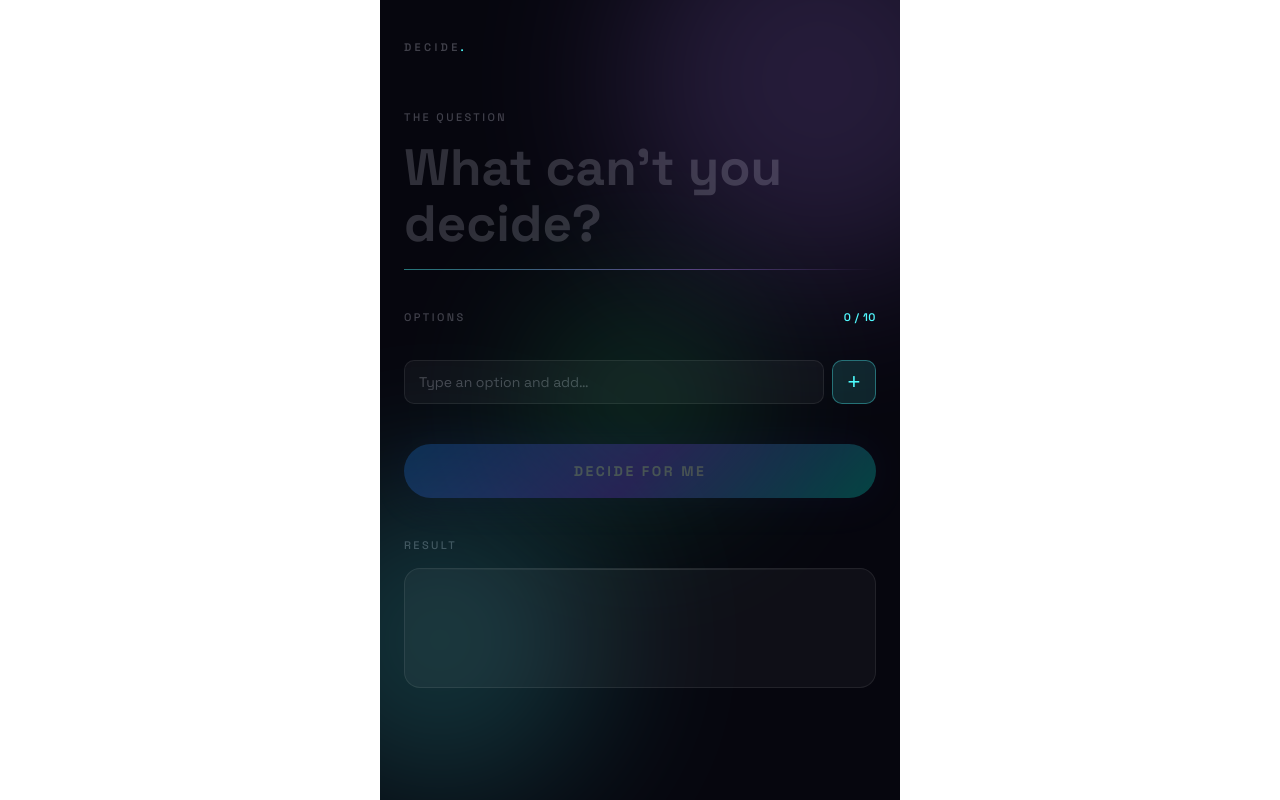
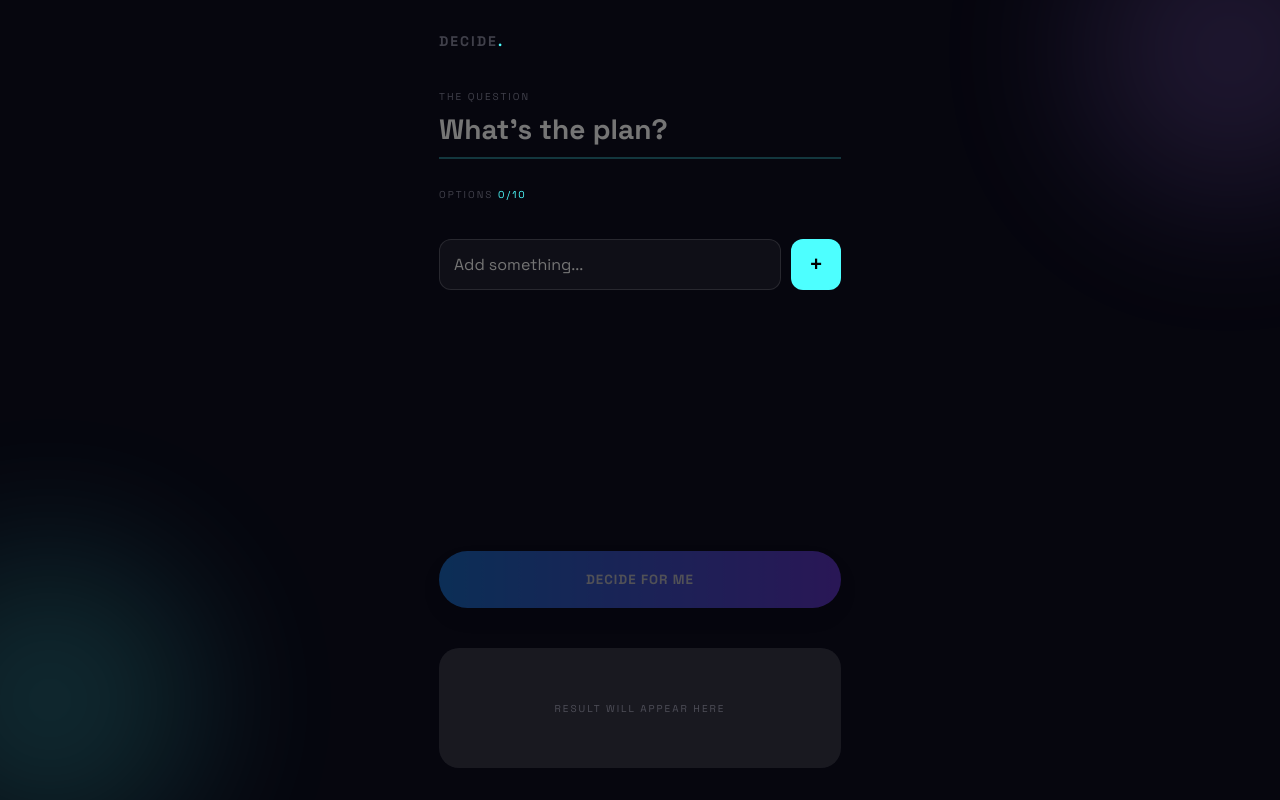
Before and after one commit to migasmiga67/sixseven, a plain HTML site: page index.html in a window 1280 px wide. Drawn offline with Linux system fonts and the light colour scheme.

Commit message:
Add files via upload

```diff
--- a/index.html
+++ b/index.html
@@ -1,175 +1,268 @@
-
+<!DOCTYPE html>
+<html lang="pl">
+<head>
+    <meta charset="UTF-8">
+    <meta name="viewport" content="width=device-width, initial-scale=1.0, viewport-fit=cover">
+    <title>Decide App</title>
     <style>
         @import url('https://fonts.googleapis.com/css2?family=Space+Grotesk:wght@300;400;500;600;700&display=swap');
-  *{margin:0;padding:0;box-sizing:border-box}
-  :root{
-    --bg:#06060e;--surface:rgba(255,255,255,0.04);--surface2:rgba(255,255,255,0.07);
-    --blue:#4DFFFF;--purple:#B47FFF;--green:#39FF96;
-    --blue-dim:rgba(77,255,255,0.12);
-    --text:#F0F0FF;--text-muted:rgba(240,240,255,0.45);--text-dim:rgba(240,240,255,0.25);
-    --border:rgba(255,255,255,0.08);--border-hi:rgba(77,255,255,0.3);
-    --r:16px;--r-sm:10px;--r-full:100px;
-    --ff:'Space Grotesk',sans-serif;
+
+        * {
+            margin: 0;
+            padding: 0;
+            box-sizing: border-box;
+            -webkit-tap-highlight-color: transparent;
         }
-  .app{background:var(--bg);font-family:var(--ff);color:var(--text);min-height:100dvh;padding:2.5rem 1.5rem 3rem;max-width:520px;margin:0 auto;display:flex;flex-direction:column;position:relative;overflow:hidden;}
-  .bg-glow{position:absolute;pointer-events:none;border-radius:50%;filter:blur(80px);opacity:0.18;}
-  .bg-glow-1{width:400px;height:400px;background:var(--purple);top:-120px;right:-120px;}
-  .bg-glow-2{width:320px;height:320px;background:var(--blue);bottom:0;left:-100px;}
-  .bg-glow-3{width:200px;height:200px;background:var(--green);top:50%;left:50%;transform:translate(-50%,-50%);}
-  .wordmark{font-size:11px;font-weight:600;letter-spacing:0.3em;text-transform:uppercase;color:var(--text-dim);margin-bottom:3.5rem;position:relative;}
-  .wordmark span{color:var(--blue);}
-  .hero{position:relative;margin-bottom:2.5rem;}
-  .hero-label{font-size:11px;font-weight:500;letter-spacing:0.22em;text-transform:uppercase;color:var(--text-dim);margin-bottom:1rem;}
-  .hero-input{width:100%;background:transparent;border:none;outline:none;font-family:var(--ff);font-size:clamp(2rem,7vw,3.2rem);font-weight:700;color:var(--text);line-height:1.1;caret-color:var(--blue);resize:none;overflow:hidden;}
-  .hero-input::placeholder{color:rgba(240,240,255,0.18);}
-  .hero-underline{height:1px;margin-top:1rem;background:linear-gradient(90deg,var(--blue) 0%,var(--purple) 60%,transparent 100%);opacity:0.45;transition:opacity 0.3s;}
-  .hero-input:focus~.hero-underline{opacity:1;}
-  .section-head{display:flex;align-items:center;justify-content:space-between;margin-bottom:1rem;}
-  .section-label{font-size:11px;font-weight:500;letter-spacing:0.22em;text-transform:uppercase;color:var(--text-dim);}
-  .opts-count{font-size:11px;font-weight:600;color:var(--blue);letter-spacing:0.05em;}
-  .opts-list{display:flex;flex-direction:column;gap:8px;margin-bottom:1.25rem;font-weight: 500;}
-  .opt-row{font-weight:500;display:flex;align-items:center;gap:10px;background:var(--surface);border:0.5px solid var(--border);border-radius:var(--r-sm);padding:12px 14px;transition:border-color 0.2s,background 0.2s;animation:rowIn 0.25s cubic-bezier(.34,1.56,.64,1);}
-  .opt-row.winner{border-color:var(--green);background:rgba(57,255,150,0.06);}
-  .opt-num{font-size:11px;font-weight:600;color:var(--text-dim);min-width:16px;}
-  .opt-row.winner .opt-num{color:var(--green);}
-  .del-btn{background:none;border:none;cursor:pointer;color:var(--text-dim);font-size:16px;line-height:1;padding:0;transition:color 0.15s,transform 0.15s;display:flex;align-items:center;}
-  .del-btn:hover{color:#FF6B6B;transform:scale(1.15);}
-  .add-row{display:flex;gap:8px;margin-bottom:2.5rem;}
-  .add-input{flex:1;background:var(--surface);border:0.5px solid var(--border);border-radius:var(--r-sm);padding:11px 14px;font-family:var(--ff);font-size:14px;color:var(--text);outline:none;transition:border-color 0.2s;}
-  .add-input:focus{border-color:var(--border-hi);}
-  .add-input::placeholder{color:var(--text-dim);}
-  .add-btn{background:var(--blue-dim);border:0.5px solid rgba(77,255,255,0.35);border-radius:var(--r-sm);width:44px;height:44px;color:var(--blue);font-size:22px;cursor:pointer;display:flex;align-items:center;justify-content:center;transition:background 0.2s,transform 0.15s;flex-shrink:0;}
-  .add-btn:hover{background:rgba(77,255,255,0.22);}
-  .add-btn:active{transform:scale(0.93);}
-  .cta-btn{width:100%;padding:18px;border-radius:var(--r-full);font-family:var(--ff);font-size:14px;font-weight:700;letter-spacing:0.18em;text-transform:uppercase;cursor:pointer;border:none;outline:none;position:relative;overflow:hidden;transition:transform 0.2s,box-shadow 0.3s,opacity 0.3s;background:linear-gradient(135deg,#1a8cff 0%,#7c3fff 50%,#00ffe0 100%);color:#fff;box-shadow:0 0 40px rgba(77,100,255,0.25),0 8px 32px rgba(0,0,0,0.4);margin-bottom:2.5rem;}
-  .cta-btn::before{content:'';position:absolute;top:0;left:-100%;width:100%;height:100%;background:linear-gradient(90deg,transparent,rgba(255,255,255,0.15),transparent);transition:left 0.5s;}
-  .cta-btn:hover::before{left:100%;}
-  .cta-btn:hover:not(:disabled){transform:translateY(-2px);box-shadow:0 0 60px rgba(77,100,255,0.45),0 12px 40px rgba(0,0,0,0.5);}
-  .cta-btn:active:not(:disabled){transform:scale(0.97);}
-  .cta-btn:disabled{opacity:0.25;cursor:not-allowed;}
-  .result-card{background:var(--surface);border:0.5px solid var(--border);border-radius:var(--r);padding:2rem 1.5rem;text-align:center;position:relative;overflow:hidden;transition:border-color 0.4s,box-shadow 0.4s;min-height:120px;display:flex;align-items:center;justify-content:center;}
-  .result-card::before{content:'';position:absolute;top:0;left:0;right:0;height:1px;background:linear-gradient(90deg,transparent,rgba(255,255,255,0.12),transparent);}
-  .result-card.active{border-color:rgba(57,255,150,0.4);box-shadow:0 0 60px rgba(57,255,150,0.08),inset 0 0 40px rgba(57,255,150,0.03);}
-  .result-inner{display:flex;flex-direction:column;align-items:center;gap:1rem;width:100%;}
-  .result-tag{display:inline-block;font-size:10px;font-weight:600;letter-spacing:0.25em;text-transform:uppercase;color:var(--green);border:0.5px solid rgba(57,255,150,0.35);background:rgba(57,255,150,0.08);border-radius:var(--r-full);padding:5px 14px;}
-  .result-winner{font-size:clamp(2rem,8vw,3rem);font-weight:700;color:var(--text);line-height:1.1;animation:pop 0.4s cubic-bezier(.34,1.56,.64,1);}
-  .result-sub{font-size:13px;color:var(--text-muted);line-height:1.6;font-weight:400;}
-  .spinner{width:36px;height:36px;border-radius:50%;border:2px solid rgba(77,255,255,0.15);border-top-color:var(--blue);animation:spin 0.7s linear infinite;}
-  @keyframes spin{to{transform:rotate(360deg)}}
-  @keyframes rowIn{from{opacity:0;transform:translateX(-8px)}to{opacity:1;transform:translateX(0)}}
-  @keyframes pop{from{opacity:0;transform:scale(0.7) translateY(10px)}to{opacity:1;transform:scale(1) translateY(0)}}
+
+        :root {
+            --bg: #06060e;
+            --surface: rgba(255, 255, 255, 0.04);
+            --surface2: rgba(255, 255, 255, 0.08);
+            --blue: #4DFFFF;
+            --purple: #B47FFF;
+            --green: #39FF96;
+            --text: #F0F0FF;
+            --text-dim: rgba(240, 240, 255, 0.25);
+            --border: rgba(255, 255, 255, 0.1);
+            --ff: 'Space Grotesk', sans-serif;
+        }
+
+        body {
+            background-color: var(--bg);
+            color: var(--text);
+            font-family: var(--ff);
+            /* Naprawa ucinania na iPhone i laptopach */
+            min-height: 100vh;
+            min-height: 100dvh;
+            display: flex;
+            justify-content: center;
+            overflow-x: hidden;
+        }
+
+        .app {
+            width: 100%;
+            max-width: 450px; /* Szerokość idealna na laptopa i telefon */
+            padding: env(safe-area-inset-top) 1.5rem env(safe-area-inset-bottom);
+            display: flex;
+            flex-direction: column;
+            gap: 1.5rem;
+            min-height: 100%;
+        }
+
+        /* Dekoracyjne tło */
+        .glow {
+            position: fixed;
+            width: 300px;
+            height: 300px;
+            filter: blur(80px);
+            opacity: 0.15;
+            z-index: -1;
+            border-radius: 50%;
+        }
+        .glow-1 { background: var(--purple); top: -100px; right: -100px; }
+        .glow-2 { background: var(--blue); bottom: -50px; left: -100px; }
+
+        .header { margin-top: 2rem; }
+        .wordmark { font-weight: 700; letter-spacing: 2px; font-size: 14px; color: var(--text-dim); text-transform: uppercase; }
+        .wordmark span { color: var(--blue); }
+
+        .hero-section { margin-top: 1rem; }
+        .label { font-size: 10px; text-transform: uppercase; letter-spacing: 2px; color: var(--text-dim); margin-bottom: 8px; }
+
+        .hero-input {
+            width: 100%;
+            background: transparent;
+            border: none;
+            outline: none;
+            color: var(--text);
+            font-size: 28px;
+            font-weight: 700;
+            font-family: var(--ff);
+            resize: none;
+            border-bottom: 2px solid rgba(77, 255, 255, 0.2);
+            padding-bottom: 10px;
+        }
+
+        /* Lista opcji - teraz się nie ucinają */
+        .options-container {
+            flex: 1;
+            display: flex;
+            flex-direction: column;
+            gap: 10px;
+        }
+
+        .opt-row {
+            background: var(--surface);
+            border: 1px solid var(--border);
+            padding: 14px;
+            border-radius: 12px;
+            display: flex;
+            align-items: center;
+            justify-content: space-between;
+            animation: slideIn 0.3s ease;
+        }
+
+        .opt-row.winner { border-color: var(--green); background: rgba(57, 255, 150, 0.1); }
+
+        .add-box {
+            display: flex;
+            gap: 10px;
+            margin-top: 10px;
+        }
+
+        .add-input {
+            flex: 1;
+            background: var(--surface);
+            border: 1px solid var(--border);
+            padding: 14px;
+            border-radius: 12px;
+            color: white;
+            font-family: var(--ff);
+            font-size: 16px; /* Zapobiega zoomowaniu Safari */
+            outline: none;
+        }
+
+        .add-btn {
+            background: var(--blue);
+            color: black;
+            border: none;
+            width: 50px;
+            border-radius: 12px;
+            font-weight: 700;
+            font-size: 20px;
+            cursor: pointer;
+        }
+
+        .cta-btn {
+            width: 100%;
+            padding: 20px;
+            border-radius: 50px;
+            border: none;
+            background: linear-gradient(90deg, #1a8cff, #7c3fff);
+            color: white;
+            font-family: var(--ff);
+            font-weight: 700;
+            text-transform: uppercase;
+            letter-spacing: 1px;
+            cursor: pointer;
+            box-shadow: 0 10px 20px rgba(0,0,0,0.3);
+            margin-top: auto;
+            margin-bottom: 1rem;
+        }
+
+        .cta-btn:disabled { opacity: 0.3; cursor: not-allowed; }
+
+        .result-area {
+            background: var(--surface2);
+            border-radius: 20px;
+            padding: 20px;
+            text-align: center;
+            min-height: 120px;
+            display: flex;
+            flex-direction: column;
+            justify-content: center;
+            margin-bottom: 2rem;
+        }
+
+        @keyframes slideIn {
+            from { opacity: 0; transform: translateY(10px); }
+            to { opacity: 1; transform: translateY(0); }
+        }
+
+        .del-btn { background: none; border: none; color: #ff5555; cursor: pointer; font-size: 16px; padding: 0 5px; }
     </style>
+</head>
+<body>
+    <div class="glow glow-1"></div>
+    <div class="glow glow-2"></div>
 
     <div class="app">
-    <div class="bg-glow bg-glow-1"></div>
-    <div class="bg-glow bg-glow-2"></div>
-    <div class="bg-glow bg-glow-3"></div>
+        <header class="header">
+            <div class="wordmark">decide<span>.</span></div>
+        </header>
 
-    <div class="wordmark">decide<span>.</span></div>
+        <section class="hero-section">
+            <div class="label">The Question</div>
+            <textarea class="hero-input" id="qInput" placeholder="What's the plan?" rows="1"></textarea>
+        </section>
 
-    <div class="hero">
-      <div class="hero-label">the question</div>
-      <textarea class="hero-input" id="questionInput" placeholder="What can't you decide?" rows="2" oninput="autoResize(this)"></textarea>
-      <div class="hero-underline"></div>
+        <section class="options-container">
+            <div class="label">Options <span id="counter" style="color: var(--blue)">0/10</span></div>
+            <div id="list"></div>
+
+            <div class="add-box">
+                <input type="text" class="add-input" id="addInput" placeholder="Add something..." maxlength="40">
+                <button class="add-btn" onclick="addItem()">+</button>
             </div>
+        </section>
 
-    <div class="section-head">
-      <div class="section-label">options</div>
-      <div class="opts-count" id="optsCount">0 / 10</div>
+        <button class="cta-btn" id="goBtn" onclick="runDecide()" disabled>Decide for me</button>
+
+        <div class="result-area" id="resCard">
+            <div id="resInner">
+                <div class="label" style="margin-bottom: 0;">Result will appear here</div>
             </div>
-    <div class="opts-list" id="optsList"></div>
-
-    <div class="add-row">
-      <input class="add-input" id="addInput" placeholder="Type an option and add…" maxlength="60" autocomplete="off" autocorrect="off" spellcheck="false">
-      <button class="add-btn" onclick="addOpt()">+</button>
-    </div>
-
-    <button class="cta-btn" id="ctaBtn" onclick="decide()" disabled>Decide for me</button>
-
-    <div class="section-label" style="margin-bottom:1rem;">result</div>
-    <div class="result-card" id="resultCard">
-      <div class="result-inner" id="resultInner"></div>
         </div>
     </div>
 
     <script>
-  let opts = JSON.parse(localStorage.getItem('decide-opts2') || '[]');
-  let busy = false;
+        let items = [];
 
-  function save(){localStorage.setItem('decide-opts2', JSON.stringify(opts));}
-  function esc(s){return s.replace(/&/g,'&amp;').replace(/</g,'&lt;').replace(/>/g,'&gt;');}
-  function autoResize(el){el.style.height='auto';el.style.height=el.scrollHeight+'px';}
-
-  function renderOpts(){
-    const list = document.getElementById('optsList');
-    document.getElementById('optsCount').textContent = opts.length + ' / 10';
-    document.getElementById('ctaBtn').disabled = opts.length < 2;
-    list.innerHTML = opts.map((o,i)=>`
-      <div class="opt-row" id="or${i}">
-        <span class="opt-num">${String(i+1).padStart(2,'0')}</span>
-        <span style="flex:1;font-size:15px;font-weight:400;color:var(--text);">${esc(o)}</span>
-        <button class="del-btn" onclick="delOpt(${i})">
-          <svg width="14" height="14" viewBox="0 0 14 14" fill="none" stroke="currentColor" stroke-width="1.5" stroke-linecap="round"><line x1="2" y1="2" x2="12" y2="12"/><line x1="12" y1="2" x2="2" y2="12"/></svg>
-        </button>
-      </div>`).join('');
+        function addItem() {
+            const input = document.getElementById('addInput');
+            const val = input.value.trim();
+            if(val && items.length < 10) {
+                items.push(val);
+                input.value = '';
+                updateUI();
+            }
         }
 
-  function addOpt(){
-    const inp = document.getElementById('addInput');
-    const v = inp.value.trim();
-    if(!v || opts.includes(v) || opts.length >= 10){if(v)inp.select();return;}
-    opts.push(v); inp.value=''; save(); renderOpts(); resetResult();
+        function removeItem(index) {
+            items.splice(index, 1);
+            updateUI();
         }
 
-  function delOpt(i){opts.splice(i,1); save(); renderOpts(); resetResult();}
+        function updateUI() {
+            const listDiv = document.getElementById('list');
+            const counter = document.getElementById('counter');
+            const goBtn = document.getElementById('goBtn');
 
-  function resetResult(){
-    const rc = document.getElementById('resultCard');
-    rc.className = 'result-card';
-    document.getElementById('resultInner').innerHTML = '';
-    busy = false;
+            counter.innerText = `${items.length}/10`;
+            goBtn.disabled = items.length < 2;
+
+            listDiv.innerHTML = items.map((item, i) => `
+                <div class="opt-row" id="row-${i}">
+                    <span>${item}</span>
+                    <button class="del-btn" onclick="removeItem(${i})">✕</button>
+                </div>
+            `).join('');
         }
 
-  function decide(){
-    if(busy || opts.length < 2) return;
-    busy = true;
-    const rc = document.getElementById('resultCard');
-    const ri = document.getElementById('resultInner');
-    const winner = opts[Math.floor(Math.random() * opts.length)];
-    rc.className = 'result-card';
-    ri.innerHTML = '<div class="spinner"></div>';
-    document.querySelectorAll('.opt-row').forEach(r=>r.classList.remove('winner'));
-    if(navigator.vibrate) navigator.vibrate([10,20,10]);
-    setTimeout(()=>reveal(winner), 900 + Math.random()*400);
+        function runDecide() {
+            const resInner = document.getElementById('resInner');
+            resInner.innerHTML = '<div class="label">Thinking...</div>';
+
+            // Reset kolorów
+            document.querySelectorAll('.opt-row').forEach(r => r.classList.remove('winner'));
+
+            setTimeout(() => {
+                const winnerIndex = Math.floor(Math.random() * items.length);
+                const winner = items[winnerIndex];
+
+                resInner.innerHTML = `
+                    <div class="label" style="color: var(--green)">Selected</div>
+                    <div style="font-size: 24px; font-weight: 700;">${winner}</div>
+                `;
+
+                document.getElementById(`row-${winnerIndex}`).classList.add('winner');
+            }, 800);
         }
 
-  const explanations = [
-    "It's the clear front-runner given the context.",
-    "Sometimes fate makes the best choices.",
-    "A bold pick — trust the process.",
-    "The universe has spoken. Go with it.",
-    "Statistically random, intuitively right.",
-    "Your gut knew this all along.",
-  ];
-
-  function reveal(winner){
-    const rc = document.getElementById('resultCard');
-    const ri = document.getElementById('resultInner');
-    rc.className = 'result-card active';
-    const expl = explanations[Math.floor(Math.random() * explanations.length)];
-    ri.innerHTML = `
-      <div class="result-tag">decided</div>
-      <div class="result-winner">${esc(winner)}</div>
-      <div class="result-sub">${expl}</div>`;
-    const idx = opts.indexOf(winner);
-    const row = document.getElementById('or'+idx);
-    if(row) row.classList.add('winner');
-    if(navigator.vibrate) navigator.vibrate([0,80,50,60,0]);
-    setTimeout(()=>{busy=false;}, 600);
-  }
-
-  document.getElementById('addInput').addEventListener('keydown', e=>{if(e.key==='Enter')addOpt();});
-  document.getElementById('questionInput').addEventListener('keydown', e=>{if(e.key==='Enter'){e.preventDefault();document.getElementById('addInput').focus();}});
-
-  renderOpts();
+        // Obsługa Entera
+        document.getElementById('addInput').addEventListener('keypress', (e) => {
+            if(e.key === 'Enter') addItem();
+        });
     </script>
+</body>
+</html>
```
Lines whose indentation alone changed are shown as unchanged.
